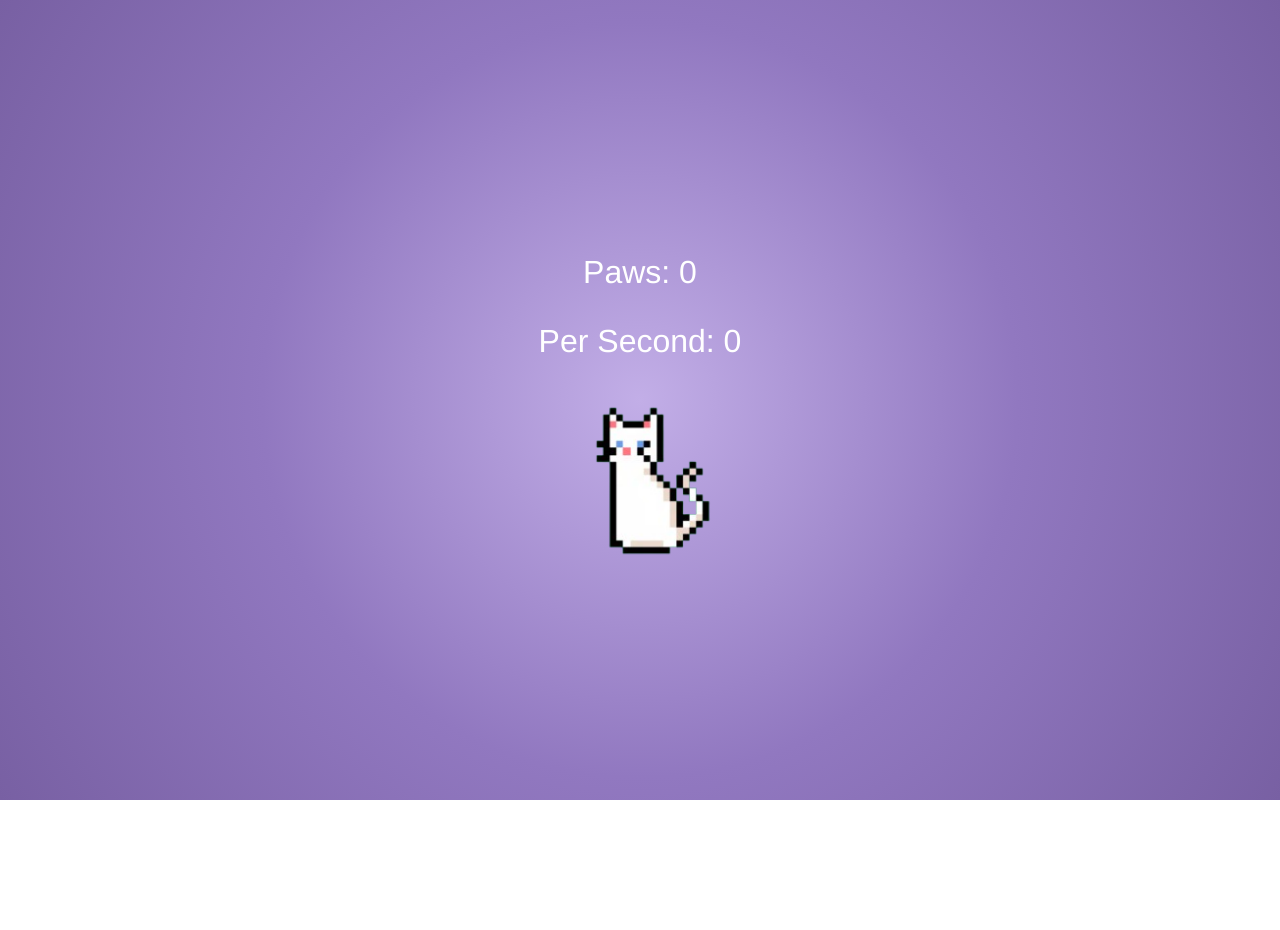
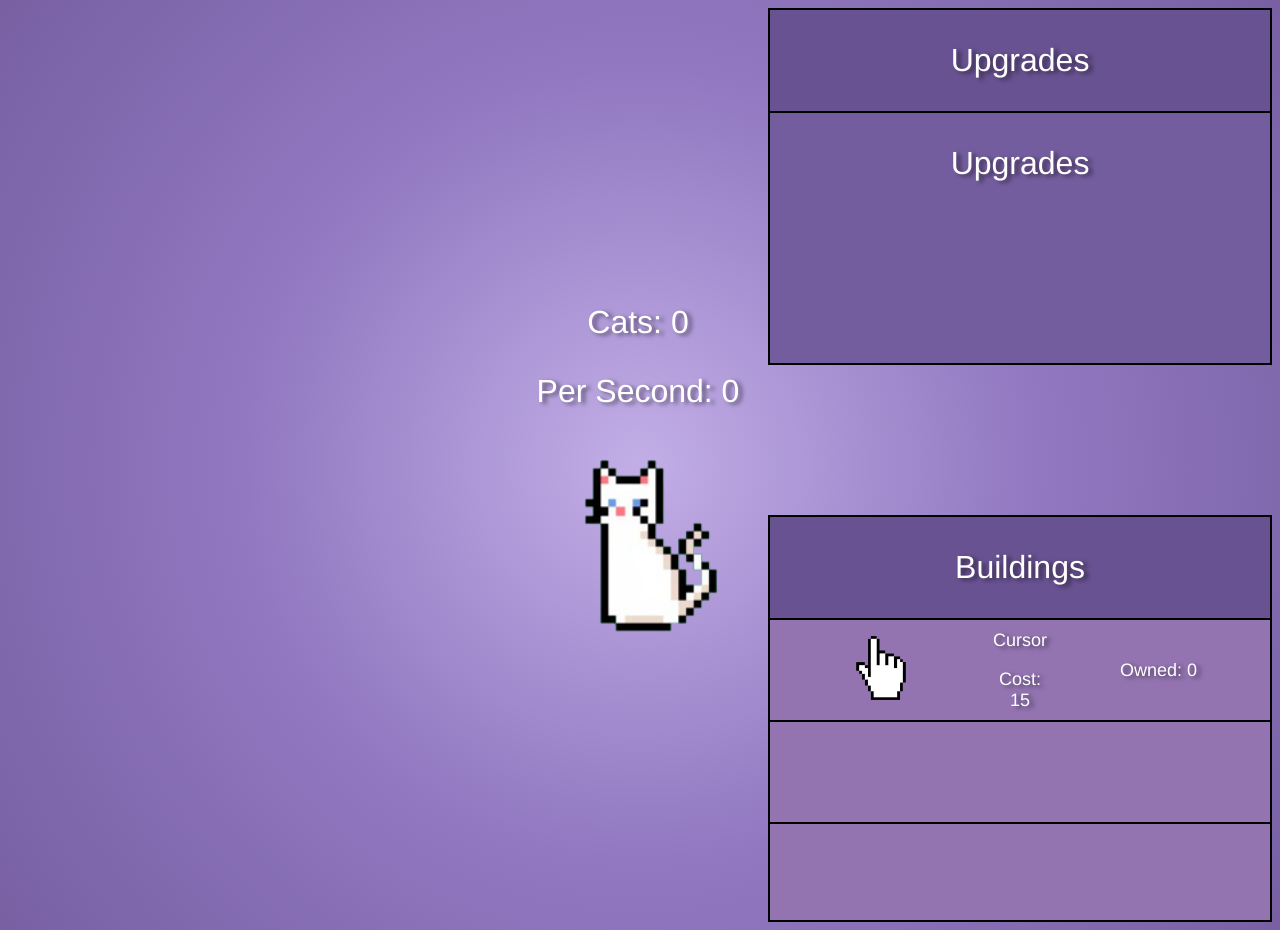
Before and after one commit to randallr10/Cat-Clicker, a plain HTML site: page index.html in a window 1280 px wide. Before the commit the page ends 800 px from the top, so only its background shows below. Drawn offline with Linux system fonts and the light colour scheme.

Commit message:
Upgrades and buildings purchase areas

```diff
--- a/index.html
+++ b/index.html
@@ -13,13 +13,84 @@
         <div id="left">
 
         </div>
+
         <div id="center">
-            <p id="playerBank">Paws: <span id="playerOwned">0</span></p>
-            <p id="perSecond">Per Second: <span id="playerPerSecond">0</span></p>
+            <p>Cats: <span id="bank">0</span></p>
+            <p>Per Second: <span id="playerPerSecond">0</span></p>
             <img src="assets/cats/whiteCat.png" id="clickableCat" alt="white cat" draggable="False">
         </div>
+
         <div id="right">
+            <div id="upgradesSection">
+                <p id="upgHeader">Upgrades</p>
+                <div id="buyUpgrades">
+                    <!-- ENTER UPGRADES BELOW -->
 
+                    <div id="upgrade">
+                        <p id="upgHeader">Upgrades</p>
+                    </div>
+
+                    <!-- ENTER UPGRADES ABOVE -->
+                </div>
+            </div>
+
+            <div id="buildingsSection">
+                <p id="bldHeader">Buildings</p>
+                <div id="buyBuildings">
+                    <!-- ENTER BUILDINGS BELOW -->
+
+                    <div id="building">
+                        <div id="left">
+                            <img src="/assets/buildings/cursor.png" alt="cursor">
+                        </div>
+                        <div id="middle">
+                            <p>Cursor</p>
+                            <p>Cost: <span id="price">15</span></p>
+                        </div>
+                        <div id="left">
+                            <p>Owned: <span id="price">0</span></p>
+                        </div>
+                    </div>
+
+                    <div id="building">
+                        <div id="left">
+
+                        </div>
+                        <div id="middle">
+
+                        </div>
+                        <div id="left">
+
+                        </div>
+                    </div>
+
+                    <div id="building">
+                        <div id="left">
+
+                        </div>
+                        <div id="middle">
+
+                        </div>
+                        <div id="left">
+
+                        </div>
+                    </div>
+
+                    <div id="building">
+                        <div id="left">
+
+                        </div>
+                        <div id="middle">
+
+                        </div>
+                        <div id="left">
+
+                        </div>
+                    </div>
+
+                    <!-- ENTER BUILDINGS ABOVE -->
+                </div>
+            </div>
         </div>
     </div>
 </body>
--- a/main.js
+++ b/main.js
@@ -1,8 +1,13 @@
 //Changeable values//
-let paws = 0;
+let cats = 0;
+let passiveCats = 0;
+let clickValue = 1;
+
 let notationStyle = "compact";
 
-if (paws > 999999999999999) {
+
+
+if (cats > 999999999999999) {
     notationStyle = "scientific";
 }
 
@@ -10,6 +15,8 @@ if (paws > 999999999999999) {
 
 //Unchangeable values//
 const clickImage = document.getElementById('clickableCat');
+
+
 const formatter = new Intl.NumberFormat("en-US", {
     notation: notationStyle,
     maximumFractionDigits: 2
@@ -17,11 +24,12 @@ const formatter = new Intl.NumberFormat("en-US", {
 
 
 //EventListeners//
-clickImage.addEventListener('click', incrementPaws);
+clickImage.addEventListener('click', incrementCats);
+buyCursor.addEventListener('click', buyCursor);
 
 
 //Functions//
-function incrementPaws() {
-    paws+=1;
-    document.getElementById('playerOwned').innerHTML = formatter.format(paws);
+function incrementCats() {
+    cats+=clickValue;
+    document.getElementById('bank').innerHTML = formatter.format(cats);
 }
--- a/styles.css
+++ b/styles.css
@@ -1,28 +1,32 @@
 body {
     background-image: radial-gradient(circle, #c2aee7, #9178c0, #7860a3);
-    margin: 0;
-    padding: 0;
+    text-shadow: 4px 2px 4px rgba(0,0,0,0.5);
     overflow: hidden;
     user-select: none;
+    font-family: 'Franklin Gothic Medium', 'Arial Narrow', Arial, sans-serif;
 }
 
 #mainGame {
     display:flex;
-    justify-content: center;
-    align-items: center;
-    min-height: 100vh;
+    justify-content:space-between;
 }
 
+#left {
+    width: 500px;
+}
+
+
+/*     Center of the screen     */
 #center {
+    align-self: center;
     color: white;
+    font-size: 2em;
     text-align: center;
-    font-family: 'Franklin Gothic Medium', 'Arial Narrow', Arial, sans-serif;
-    font-size: 2em;
 }
 
 #center img {
     margin-left:30px;
-    width:150px;
+    width:175px;
 }
 
 #center img:hover {
@@ -32,3 +36,72 @@ body {
 #center img:active {
     scale:1.1;
 }
+
+
+
+/*     Right of the screen     */
+
+/*     Upgrades     */
+#upgradesSection {
+    background-color: #685291;
+    border: solid black 2px;
+    text-align: center;
+    font-size: 2em;
+    color: white;
+    width: 500px;
+}
+
+#buyUpgrades {
+    background-color: #745d9e;
+    border-top: solid black 2px;
+    color: white;
+    height:250px;
+}
+
+
+/*     Buildings     */
+#buildingsSection {
+    background-color: #685291;
+    border: solid black 2px;
+    text-align: center;
+    font-size: 2em;
+    color: white;
+    width: 500px;
+    margin-top: 150px;
+}
+
+#buyBuildings {
+    background-color: #745d9e;
+    border-top: solid black 2px;
+    color: white;
+    overflow-x: hidden;
+    overflow-y: auto;
+    scrollbar-width: none;
+    scrollbar-color: #3a2e52 #685291;
+    height: 300px;
+    width: 500px;
+}
+
+#building {
+    display: flex;
+    align-items: center;
+    justify-content: center;
+    font-size: 18px;
+    height: 100px;
+    width: 500px;
+    background-color: rgb(147, 116, 177);
+    border-bottom: black 2px solid;
+}
+
+#building:last-child {
+    border-bottom: none;
+}
+
+#building:active {
+    scale:1.01;
+}
+
+#building  img{
+    width:70px;
+    height: 70px;
+}
```
Also changed, not shown: test.html (added, +23 -0 lines), assets/buildings/cursor.png (added).
